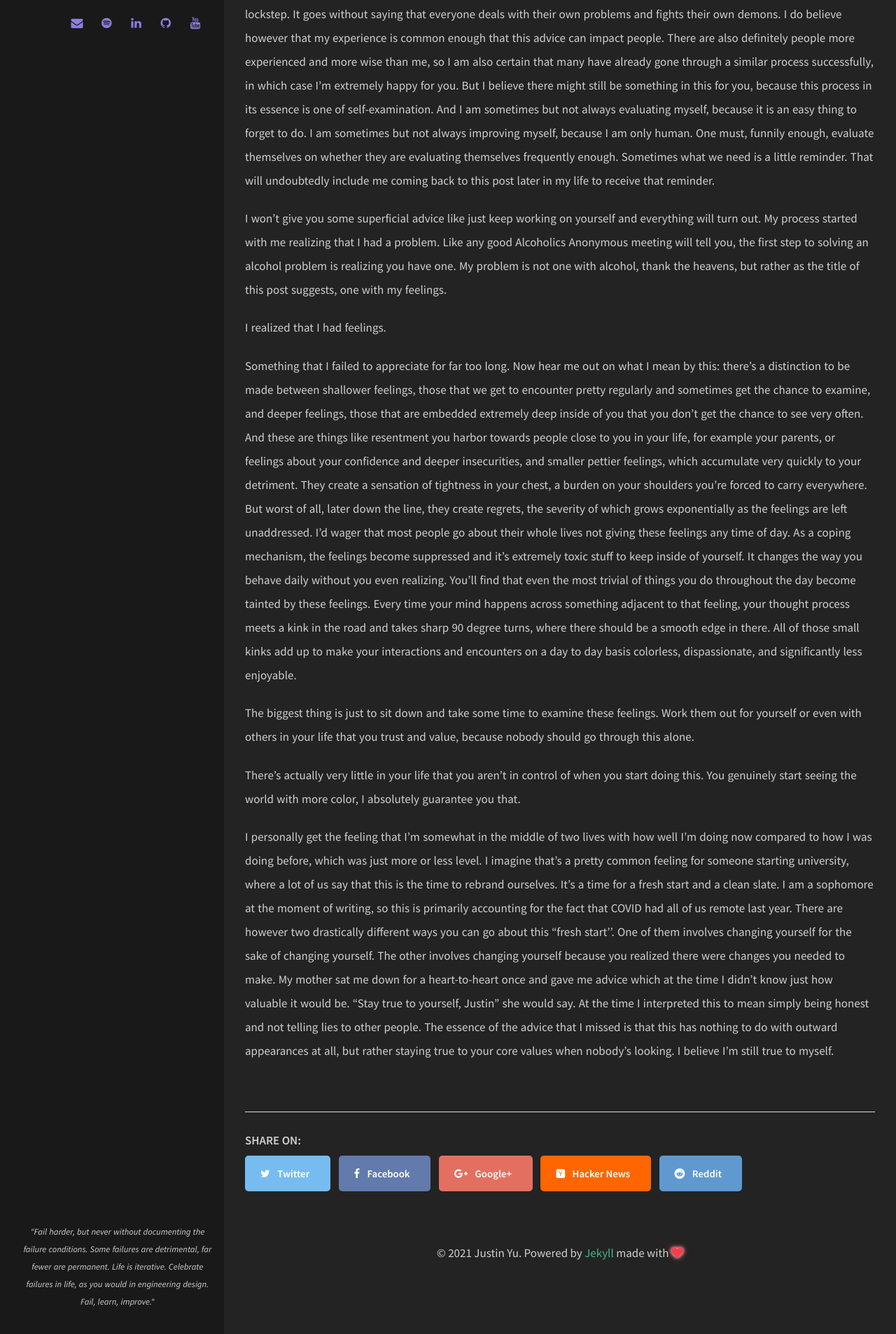
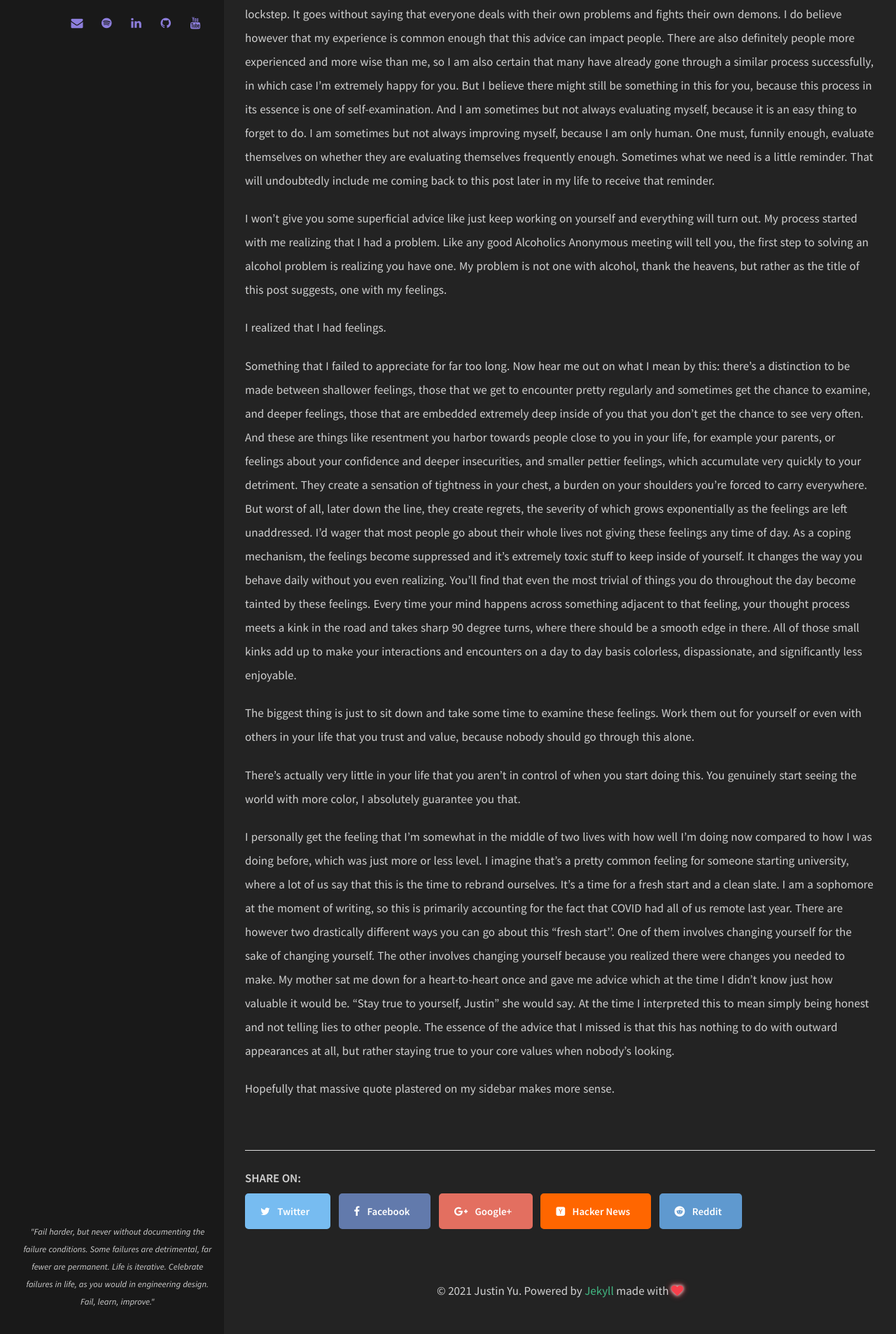
Before and after one commit to uynitsuj/uynitsuj.github.io, a Jekyll site: the page built from _posts/2021-10-04-Examining-Your-Feelings.md, in a window 1280 px wide. Shown: the part 891-2798 px from the top of the page at 70% size. Built offline with Jekyll 4.4.1, drawn with Linux system fonts in a browser that asks for light colours.

Commit message:
Update 2021-10-04-Examining-Your-Feelings.md

```diff
--- a/_posts/2021-10-04-Examining-Your-Feelings.md
+++ b/_posts/2021-10-04-Examining-Your-Feelings.md
@@ -27,4 +27,6 @@
 
 There's actually very little in your life that you aren't in control of when you start doing this. You genuinely start seeing the world with more color, I absolutely guarantee you that.
 
-I personally get the feeling that I’m somewhat in the middle of two lives with how well I’m doing now compared to how I was doing before, which was just more or less level. I imagine that’s a pretty common feeling for someone starting university, where a lot of us say that this is the time to rebrand ourselves. It’s a time for a fresh start and a clean slate. I am a sophomore at the moment of writing, so this is primarily accounting for the fact that COVID had all of us remote last year. There are however two drastically different ways you can go about this “fresh start''. One of them involves changing yourself for the sake of changing yourself. The other involves changing yourself because you realized there were changes you needed to make. My mother sat me down for a heart-to-heart once and gave me advice which at the time I didn’t know just how valuable it would be. “Stay true to yourself, Justin” she would say. At the time I interpreted this to mean simply being honest and not telling lies to other people. The essence of the advice that I missed is that this has nothing to do with outward appearances at all, but rather staying true to your core values when nobody’s looking. I believe I’m still true to myself.
+I personally get the feeling that I’m somewhat in the middle of two lives with how well I’m doing now compared to how I was doing before, which was just more or less level. I imagine that’s a pretty common feeling for someone starting university, where a lot of us say that this is the time to rebrand ourselves. It’s a time for a fresh start and a clean slate. I am a sophomore at the moment of writing, so this is primarily accounting for the fact that COVID had all of us remote last year. There are however two drastically different ways you can go about this “fresh start''. One of them involves changing yourself for the sake of changing yourself. The other involves changing yourself because you realized there were changes you needed to make. My mother sat me down for a heart-to-heart once and gave me advice which at the time I didn’t know just how valuable it would be. “Stay true to yourself, Justin” she would say. At the time I interpreted this to mean simply being honest and not telling lies to other people. The essence of the advice that I missed is that this has nothing to do with outward appearances at all, but rather staying true to your core values when nobody’s looking.
+
+Hopefully that massive quote plastered on my sidebar makes more sense.
```
